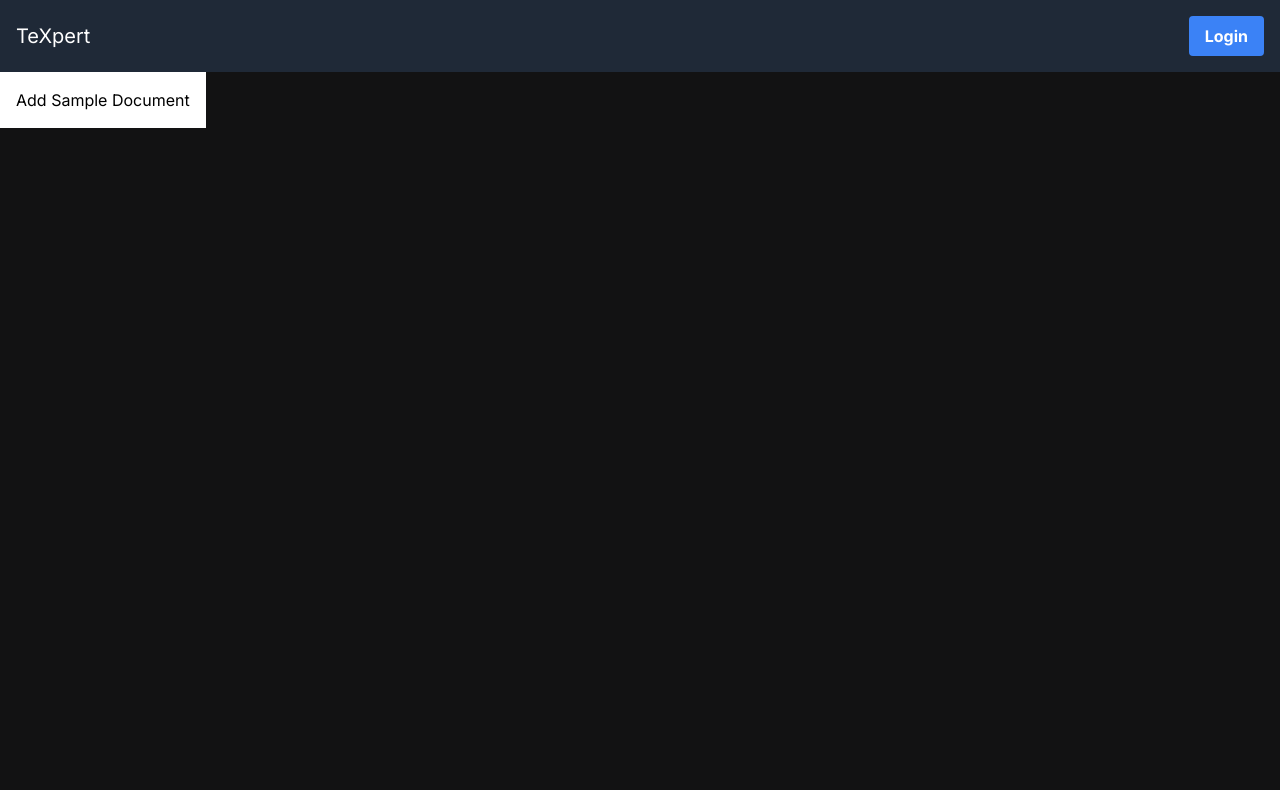
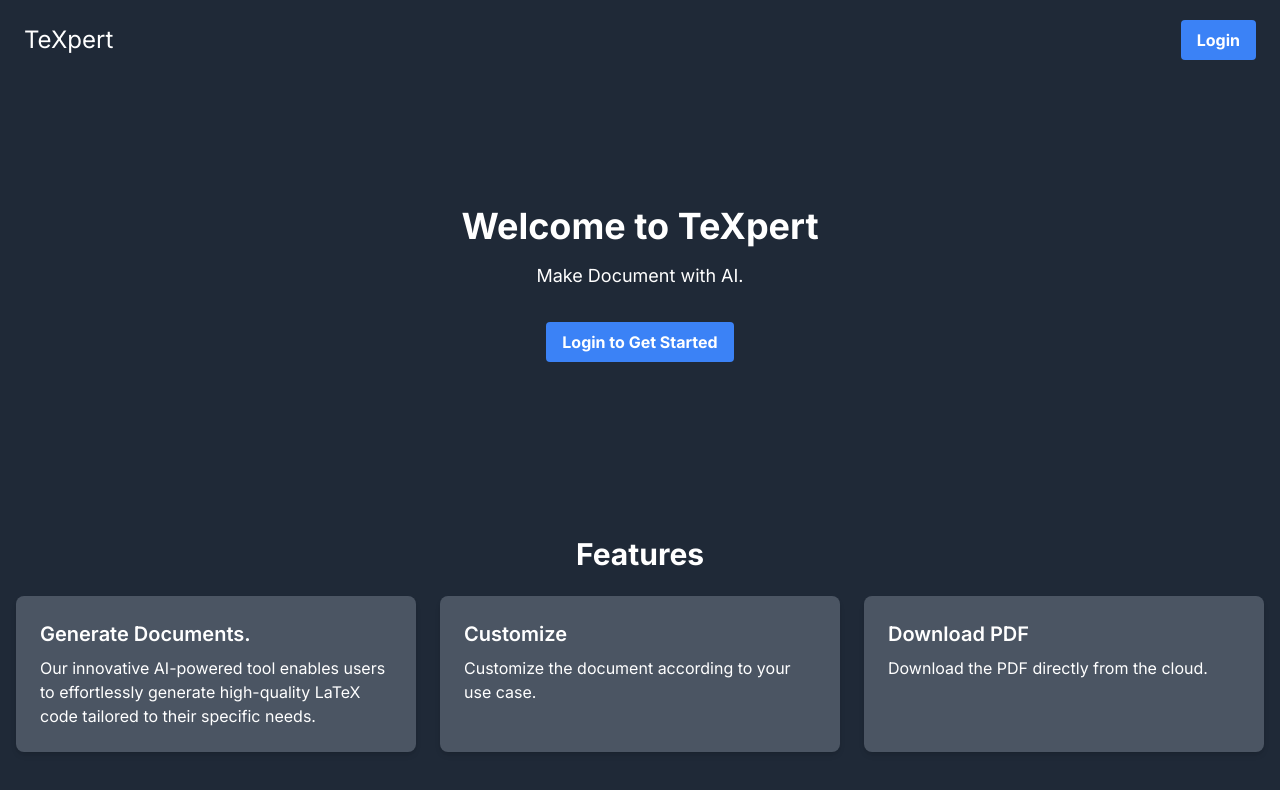
Before and after one commit to Ananth-Joshi/texpert, a Next.js app: page / in a window 1280 px wide. Shown: the top 790 px of the page. Built offline with nearby package versions, Linux system fonts and the light colour scheme; no server answers.

Commit message:
added landing page

```diff
--- a/src/app/page.tsx
+++ b/src/app/page.tsx
@@ -1,20 +1,84 @@
 'use client'
 import { collection, addDoc } from "firebase/firestore";
-import { app, db } from "@/firebase/firebaseconfig";
+import { app, auth, db } from "@/firebase/firebaseconfig";
 import NavBar from "@/components/NavBar";
 import { getProjects } from "@/firebase/functions";
+import { browserSessionPersistence, GoogleAuthProvider, signInWithPopup } from "firebase/auth";
+import { useRouter } from "next/navigation";
+import { useState } from "react";
 
-const handleClick = async () => {
- getProjects()
+
+
+export default function Home() {
+  const provider=new GoogleAuthProvider()
+  const router=useRouter()
+  const [dropdownOpen,setDropdownOpen]=useState(false)
+
+  const handleLogin = async () => {
+    try {
+      auth.setPersistence(browserSessionPersistence)
+      await signInWithPopup(auth, provider);
+      router.refresh()
+    } catch (error) {
+      console.error("Error signing in with Google: ", error);
+    }
 };
 
-export default function Home() {
   return (
-   <>
+   <div className="h-screen">
    <NavBar/>
-   <button className="bg-white p-4 m-auto" onClick={handleClick}>
-  Add Sample Document
-</button>
-   </>
+   <div className="flex flex-col items-center justify-center text-white  h-[calc(100vh-5rem)] bg-gray-800">
+      <main className="flex-grow flex flex-col items-center justify-center text-center p-4">
+        <h2 className="text-4xl font-bold mb-4">Welcome to TeXpert</h2>
+        <p className="text-lg mb-8">
+          Make Document with AI.
+        </p>
+        <div>
+            <button
+              onClick={() => setDropdownOpen(!dropdownOpen)}
+              className="bg-blue-500 hover:bg-blue-700 text-white font-bold py-2 px-4 rounded"
+            >
+              Login to Get Started
+            </button>
+            {dropdownOpen && (
+              <div className="absolute mt-2 w-48 bg-white text-black rounded shadow-lg">
+                <button
+                  onClick={handleLogin}
+                  className="block w-full text-center px-4 py-2 hover:bg-gray-200"
+                >
+                  Sign in with Google
+                </button>
+              </div>
+            )}
+          </div>
+      </main>
+
+      <section id="features" className="bg-gray-800 py-12 w-full">
+        <div className="container mx-auto px-4">
+          <h3 className="text-3xl font-bold text-center mb-6">Features</h3>
+          <div className="grid grid-cols-1 md:grid-cols-3 gap-6">
+            <div className="bg-gray-600 p-6 rounded-lg shadow-md">
+              <h4 className="text-xl font-semibold mb-2">Generate Documents.</h4>
+              <p>
+              Our innovative AI-powered tool enables users to effortlessly generate high-quality LaTeX code tailored to their specific needs.
+              </p>
+            </div>
+            <div className="bg-gray-600 p-6 rounded-lg shadow-md">
+              <h4 className="text-xl font-semibold mb-2">Customize</h4>
+              <p>
+                Customize the document according to your use case.
+              </p>
+            </div>
+            <div className="bg-gray-600 p-6 rounded-lg shadow-md">
+              <h4 className="text-xl font-semibold mb-2">Download PDF</h4>
+              <p>
+                Download the PDF directly from the cloud.
+              </p>
+            </div>
+          </div>
+        </div>
+      </section>
+    </div>
+   </div>
   );
 }
--- /dev/null
+++ b/src/app/projects/page.tsx
@@ -0,0 +1,12 @@
+import NavBar from '@/components/NavBar'
+import React from 'react'
+
+function page() {
+  return (
+    <div>
+        <NavBar/>
+    </div>
+  )
+}
+
+export default page
--- a/src/components/NavBar.tsx
+++ b/src/components/NavBar.tsx
@@ -36,8 +36,8 @@ function NavBar() {
         }
     };
     return (
-        <nav className="flex justify-between items-center p-4 bg-gray-800 text-white">
-      <h1 className="text-xl">TeXpert</h1>
+        <nav className="flex justify-between items-center h-20 py-4 px-6 bg-gray-800 text-white">
+      <h1 className="text-2xl">TeXpert</h1>
       <div className="relative">
         {auth.currentUser ? (
           <div className="flex items-center">
```
Also changed, not shown: 2 other files (tests, documents, lock files or other folders).
